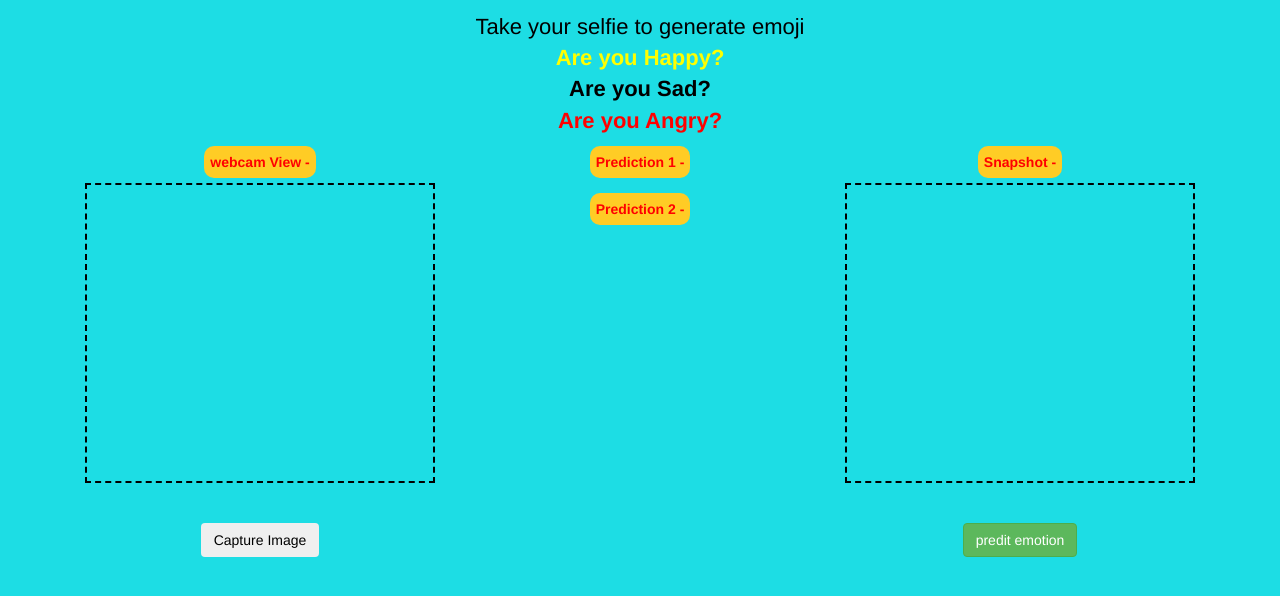
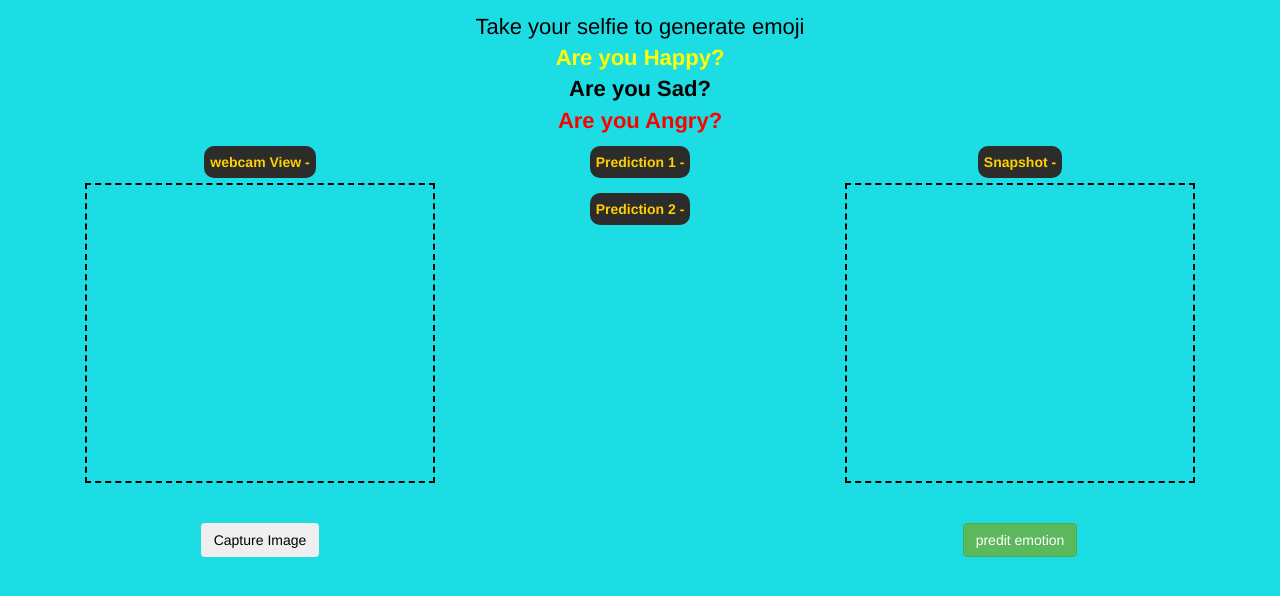
Before and after one commit to Tulsina0509/Emotion-to-emoji, a plain HTML site: page index.html in a window 1280 px wide. Shown: the part 112-708 px from the top of the page. Drawn offline with nearby package versions, Linux system fonts and the light colour scheme; a script that the page names is missing.

Commit message:
Add files via upload

```diff
--- a/style.css
+++ b/style.css
@@ -35,8 +35,8 @@ span
 label
 {
   font-size: 14px;
-  color: #ff0000;
+  color: #ffd000;
   padding: 6px;
   border-radius: 10px;
-  background-color: rgb(255, 204, 37);
+  background-color: rgb(44, 44, 42);
 }
```
